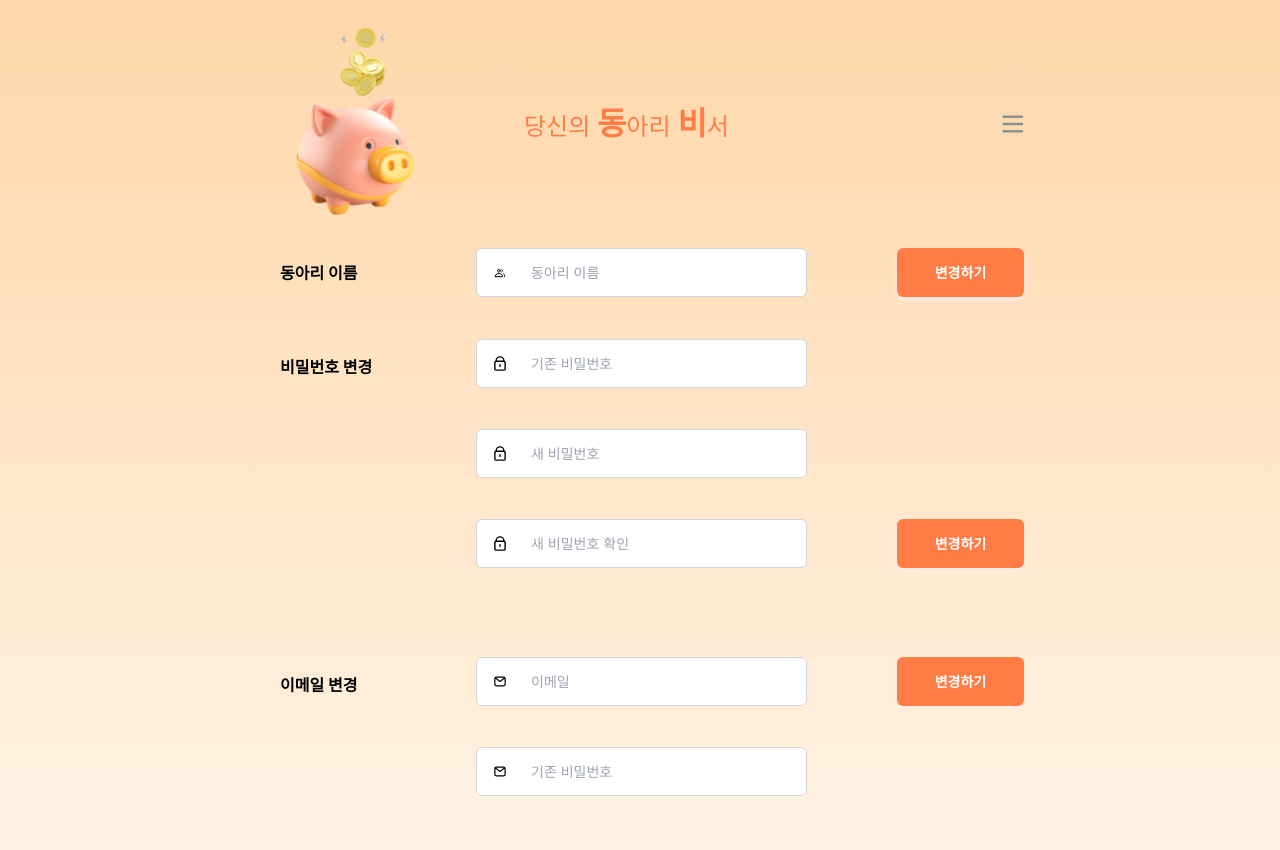
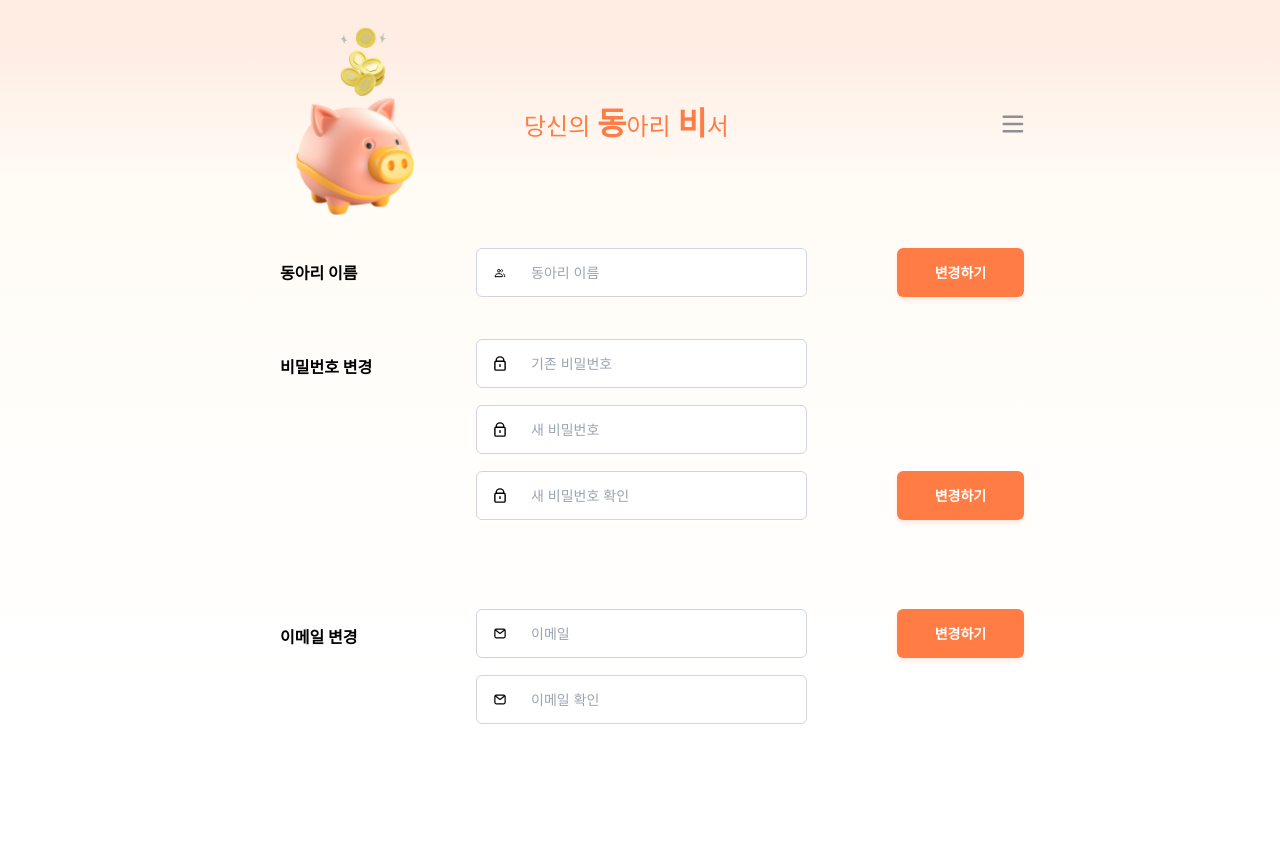
Before and after one commit to hyeokii/Dongbi_FE, a Next.js app: page /account in a window 1280 px wide. Shown: the top 850 px of the page. Built offline with nearby package versions, Linux system fonts and the light colour scheme.

Commit message:
Feat: 배경색 및 input 간격 조정

```diff
--- a/src/app/account/page.tsx
+++ b/src/app/account/page.tsx
@@ -27,7 +27,8 @@ const page = () => {
   };
 
   return (
-    <div className="min-h-screen w-[768px] m-auto pb-[15%] items-center flex flex-col ">
+    <div className="bg-gradient-to-b from-[#FFEDE3] from-5% via-[#FFFCF6] via-20% to-white to-75% w-full">
+      <div className=" min-h-screen w-[768px] m-auto pb-[15%] items-center flex flex-col ">
         <div className="flex items-center w-full">
           <div>
             <Image
@@ -92,7 +93,7 @@ const page = () => {
         </div>
         <div className="w-full flex items-start justify-between pl-6 pt-[42px] ">
           <div className="w-[115px] pt-4 font-bold">비밀번호 변경</div>
-        <div className="flex flex-col gap-[41px]">
+          <div className="flex flex-col gap-[17px]">
             <InputText
               type="text"
               id="prevPwd"
@@ -144,7 +145,7 @@ const page = () => {
         </div>
         <div className="w-full flex items-start justify-between pl-6 pt-[89px] ">
           <div className="w-[115px] pt-4 font-bold">이메일 변경</div>
-        <div className="flex flex-col gap-[41px]">
+          <div className="flex flex-col gap-[17px]">
             <div className="flex gap-[90px]">
               <InputText
                 type="text"
@@ -176,7 +177,7 @@ const page = () => {
               value={formValues.prevPwd}
               variant={'default'}
               shadow={'default'}
-            label="기존 비밀번호"
+              label="이메일 확인"
               icon={<Image src={email} width={12} height={12} alt="icon" />}
               additionalClass="w-[331px]"
               onChange={handleChange}
@@ -184,6 +185,7 @@ const page = () => {
           </div>
         </div>
       </div>
+    </div>
   );
 };
 
--- a/src/app/layout.tsx
+++ b/src/app/layout.tsx
@@ -16,11 +16,7 @@ export default function RootLayout({
 }>) {
   return (
     <html lang="en">
-      <body
-        className={`bg-gradient-to-b from-orange-200 to-orange-50  ${inter.className}`}
-      >
-        {children}
-      </body>
+      <body className={`${inter.className}`}>{children}</body>
     </html>
   );
 }
```
Lines whose indentation alone changed are shown as unchanged.
